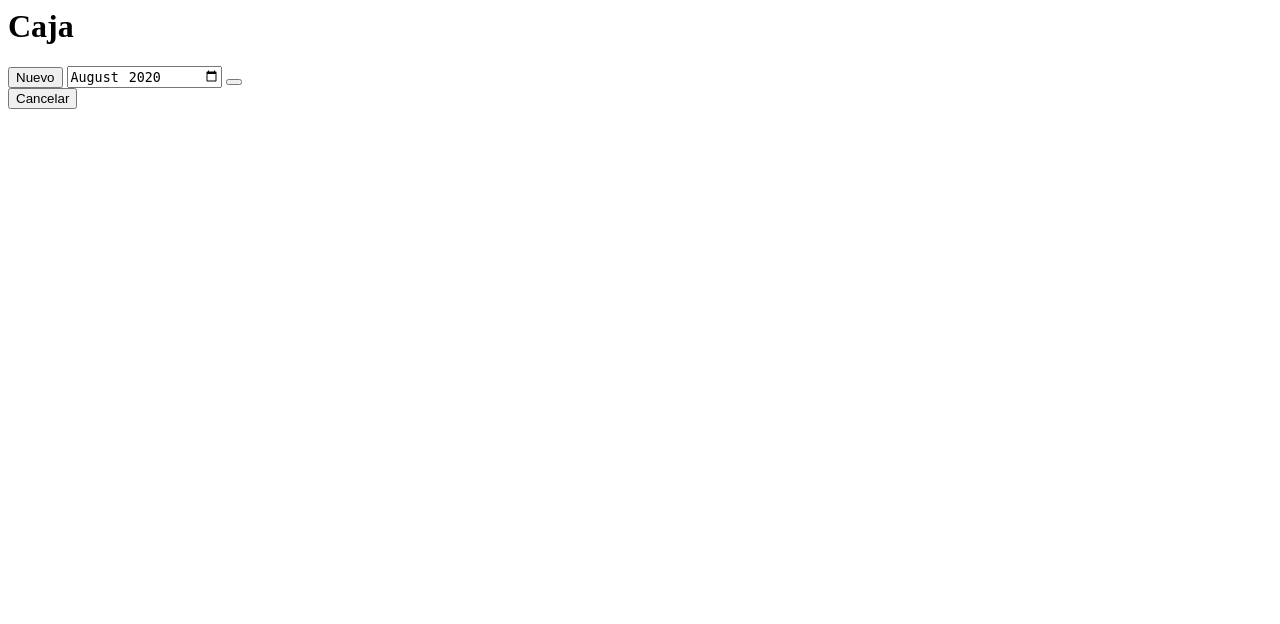
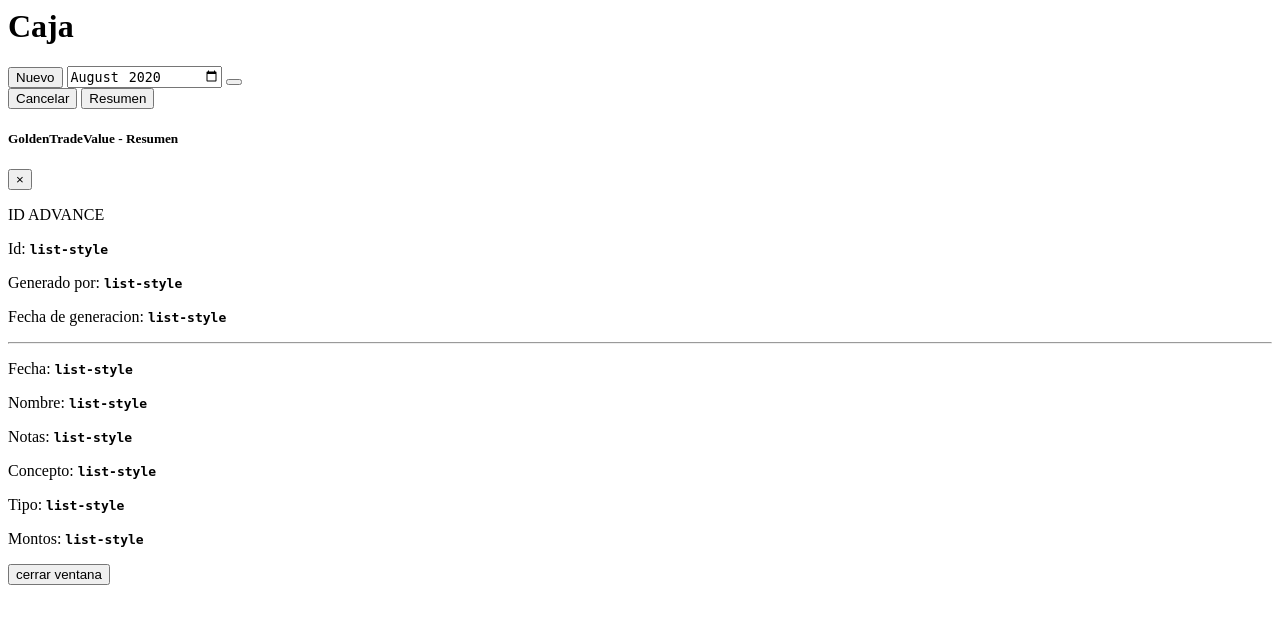
Before and after one commit to xr8/GoldenTradeValue-APP, a CodeIgniter app: the page made by application/views/caja/0-top.php in a window 1280 px wide. Shown: the top 624 px of the page. Run offline with CodeIgniter, Linux system fonts and the light colour scheme.

Commit message:
caja v.2
caja proto

```diff
--- a/application/controllers/Caja.php
+++ b/application/controllers/Caja.php
@@ -23,7 +23,7 @@ class Caja extends CI_Controller
         $data['page_title']     = "";
         $data['sub_page_title'] = 'Caja';
         $data['css']            = 'caja';
-        $data['js']             = 'toolcaja,caja,cajaall';
+        $data['js']             = 'toolcaja,caja,cajaall,cajaresumen';
 
         $data['singout']        = INDEX_PAGE . "user/logout?error=102&since=" . $_GET['since'] . "&sha1=" . $sha1;
 
--- a/application/views/caja/0-top.php
+++ b/application/views/caja/0-top.php
@@ -21,6 +21,7 @@
 
       <div class="col-10 offset-1 text-right py-3">
       <button type="button" class="btn btn-primary" id="btnCancelar">Cancelar</button>
+      <button type="button" class="btn btn-success" id="btnResumen">Resumen</button>
         <!-- Large modal -->
         <!--
         <button type="button" class="btn btn-primary" id="user-resume" data-toggle="modal" data-target=".bd-example-modal-lg" disabled>Resumen</button>
@@ -32,3 +33,114 @@
         <input type="hidden" id="ultimafecha"  placeholder="Ultima Fecha de Registro" value="" disabled>
 
       </div>
+
+  <!-- Modal Resumen -->
+  <div class="modal fade" id="resumenModal">
+    <div class="modal-dialog modal-lg" role="document">
+        <div class="modal-content">
+
+          <div class="modal-header">
+            <h5 class="modal-title" id="exampleModalLabel">GoldenTradeValue - Resumen</h5>
+            <button type="button" class="close" data-dismiss="modal" aria-label="Close">
+              <span aria-hidden="true">&times;</span>
+            </button>
+          </div>
+
+          <div class="modal-body">
+            <form>
+              <div class="container">
+                <div class="row">
+                  <p id="cr_id_advance" class="d-none">ID ADVANCE</p>
+
+                  <!-- col 1 --->
+                  <div class="col-xs-12 col-sm-12 col-md-12 col-lg-12">
+                   <!-- Id:-->
+                   <div class="form-group">
+                        <p>Id: <code class="highlighter-rouge"><strong id="crId" >list-style</strong></code></p>
+                    </div>
+                    <!-- Id:-->
+                  </div>
+                  <!-- col 1 --->
+
+                  <!-- col 1 --->
+                  <div class="col-xs-12 col-sm-12 col-md-6 col-lg-6">
+                    <!-- Fecha:-->
+                    <div class="form-group">
+                      <p>Generado por: <code class="highlighter-rouge"><strong id="crGeneradoNombre" >list-style</strong></code></p>
+                    </div>
+                    <!-- Fecha:-->
+                  </div>
+                  <!-- col 1 --->
+
+                  <!-- col 1 --->
+                  <div class="col-xs-12 col-sm-12 col-md-6 col-lg-6">
+                    <!-- Fecha:-->
+                    <div class="form-group">
+                      <p>Fecha de generacion: <code class="highlighter-rouge"><strong id="crGeneradoFecha" >list-style</strong></code></p>
+                    </div>
+                    <!-- Fecha:-->
+                  </div>
+                  <!-- col 1 --->
+
+
+
+                  <hr>
+                  <!-- col 1 --->
+                  <div class="col-xs-12 col-sm-12 col-md-6 col-lg-6">
+
+                    <!-- Fecha:-->
+                    <div class="form-group">
+                      <p>Fecha: <code class="highlighter-rouge"><strong id="crFecha" >list-style</strong></code></p>
+                    </div>
+                    <!-- Fecha:-->
+
+                    <!-- Nombre:-->
+                    <div class="form-group">
+                      <p>Nombre: <code class="highlighter-rouge"><strong id="crNombre" >list-style</strong></code></p>
+                    </div>
+                    <!-- Nombre:-->
+
+                    <div class="form-group">
+                      <p>Notas: <code class="highlighter-rouge"><strong id="crNotas" >list-style</strong></code></p>
+                    </div>
+
+                  </div>
+                  <!-- col 1 --->
+
+                  <!-- col 2 --->
+                  <div class="col-xs-12 col-sm-12 col-md-6 col-lg-6">
+
+                    <!-- Concepto:-->
+                    <div class="form-group">
+                      <p>Concepto: <code class="highlighter-rouge"><strong id="crConcepto">list-style</strong></code></p>
+                    </div>
+                    <!-- Concepto:-->
+
+                    <!-- Tipo:-->
+                    <div class="form-group">
+                      <p>Tipo: <code class="highlighter-rouge"><strong id="crTipo">list-style</strong></code></p>
+                    </div>
+                    <!-- Tipo:-->
+
+                    <!-- Momento:-->
+                    <div class="form-group">
+                      <p>Montos: <code class="highlighter-rouge"><strong id="crMonto">list-style</strong></code></p>
+                    </div>
+                    <!-- Momento:-->
+
+                  </div>
+                  <!-- col 2 --->
+
+              </div>
+              </div>
+            </form>
+          </div>
+
+        <div class="modal-footer">
+          <button id="cajaCerrar" class="btn btn-secondary text-capitalize" type="button"  data-dismiss="modal" >cerrar ventana</button>
+        </div>
+
+        </div>
+    </div>
+  </div>
+  <!-- Modal Resumen--->
--- a/application/views/proveedores/1-Create.php
+++ b/application/views/proveedores/1-Create.php
@@ -104,7 +104,7 @@
       </div>
       <div class="modal-footer">
         <button type="button" class="btn btn-secondary text-capitalize" data-dismiss="modal">cerrar ventana</button>
-        <button type="button" class="btn btn-success   text-capitalize" id="b-nuew-user">guardar cliente</button>
+        <button type="button" class="btn btn-success   text-capitalize" id="b-nuew-user">guardar proveedor</button>
       </div>
     </div>
   </div>
--- a/application/views/usuarios/0-top.php
+++ b/application/views/usuarios/0-top.php
@@ -4,7 +4,7 @@
         <div class="btn-toolbar mb-2 mb-md-0">
           <div class="btn-group mr-2">
           <!-- CRUD -->
-            <button type="button" class="btn btn-sm btn-outline-secondary" id="user-"       data-toggle="modal" data-target="#exampleModal">Nuevo</button>
+            <button type="button" class="btn btn-sm btn-outline-secondary" id="user-new"       data-toggle="modal" data-target="#exampleModal">Nuevo</button>
             <button type="button" class="btn btn-sm btn-outline-secondary" id="user-update" data-toggle="modal" data-target="#updateModal">Actualizar</button>
             <button type="button" class="btn btn-sm btn-outline-secondary" id="user-delete" data-toggle="modal" data-target="#deleteModal">Borrar</button>
           </div>
```
